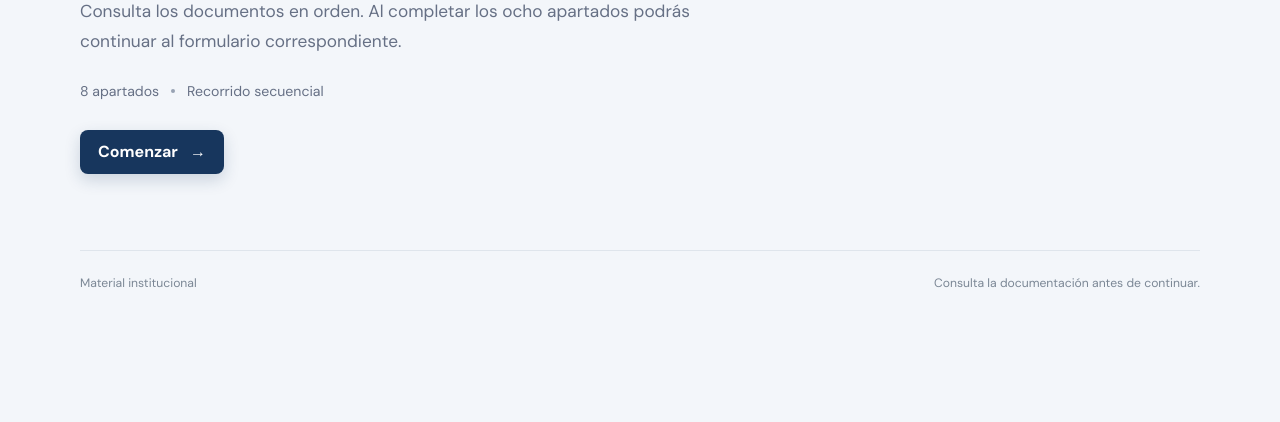
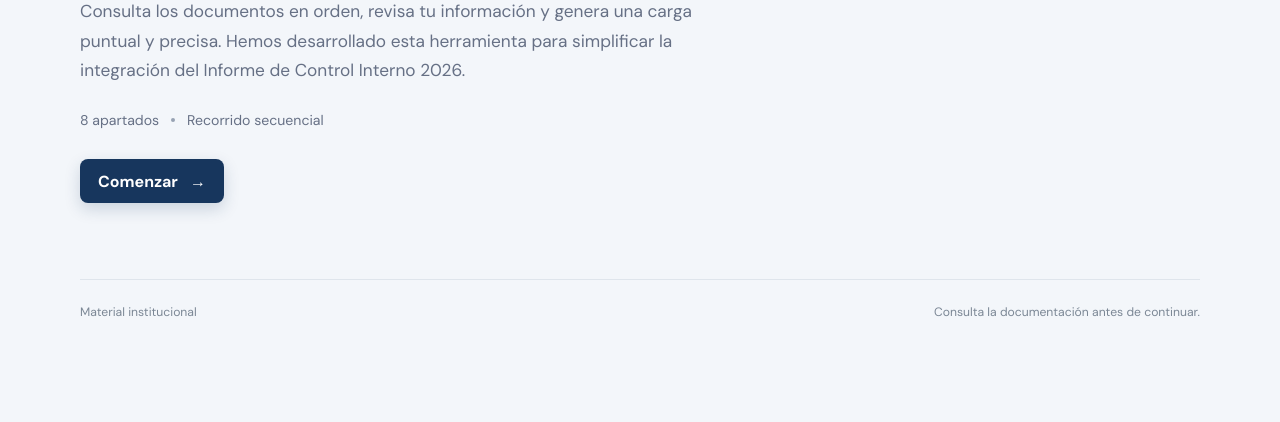
Before and after one commit to control-interno-isseg/informe-2026, a plain HTML site: page index.html in a window 1280 px wide. Shown: the part 378-800 px from the top of the page. Drawn offline with Linux system fonts and the light colour scheme; a script that the page names is missing.

Commit message:
Update index.html

```diff
--- a/index.html
+++ b/index.html
@@ -23,7 +23,7 @@
     <section class="intro" id="intro">
       <p class="eyebrow">MATERIAL DE APOYO</p>
       <h1 id="guide-title">Instructivo: Informe de Control Interno 2026</h1>
-      <p id="guide-description">Consulta los documentos en orden. Al completar los ocho apartados podrás continuar al formulario correspondiente.</p>
+      <p id="guide-description">Consulta los documentos en orden, revisa tu información y genera una carga puntual y precisa. Hemos desarrollado esta herramienta para simplificar la integración del Informe de Control Interno 2026.</p>
       <div class="intro-meta">
         <span>8 apartados</span><span class="meta-dot"></span><span>Recorrido secuencial</span>
       </div>
```
